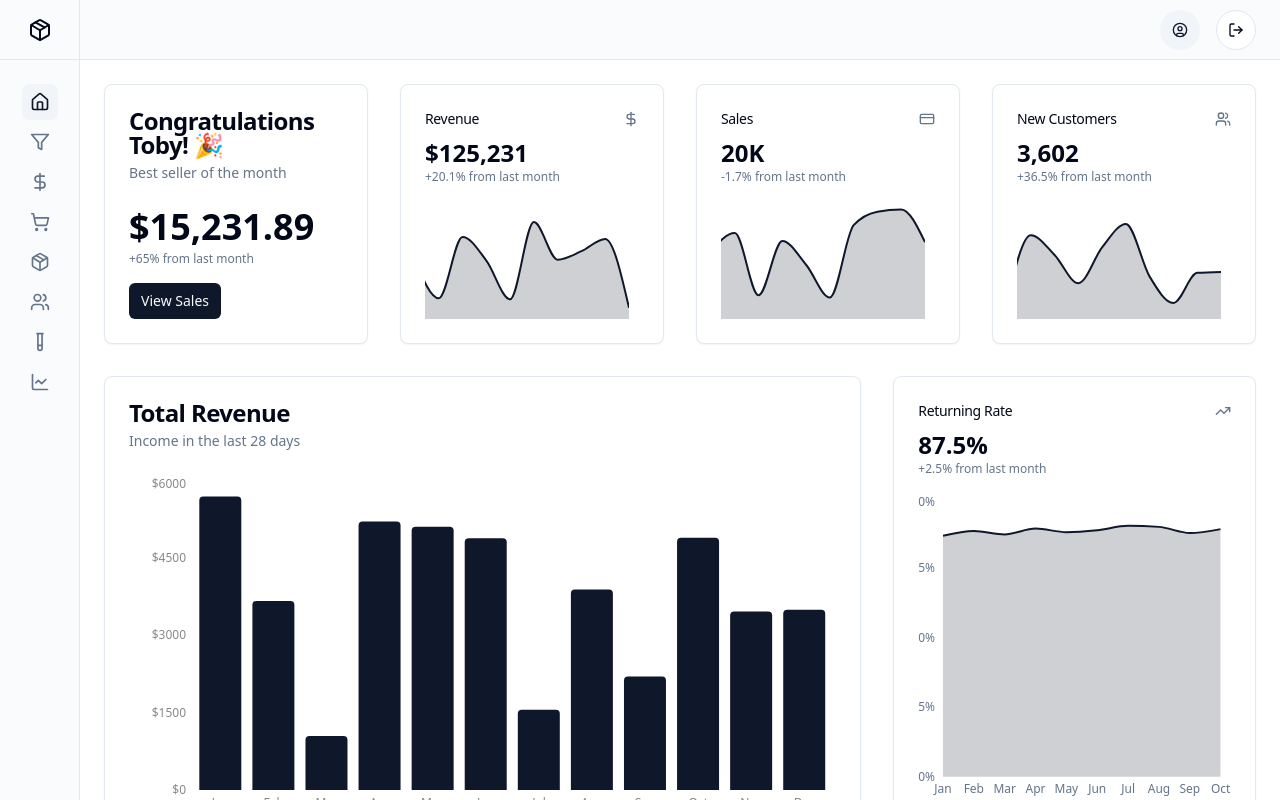
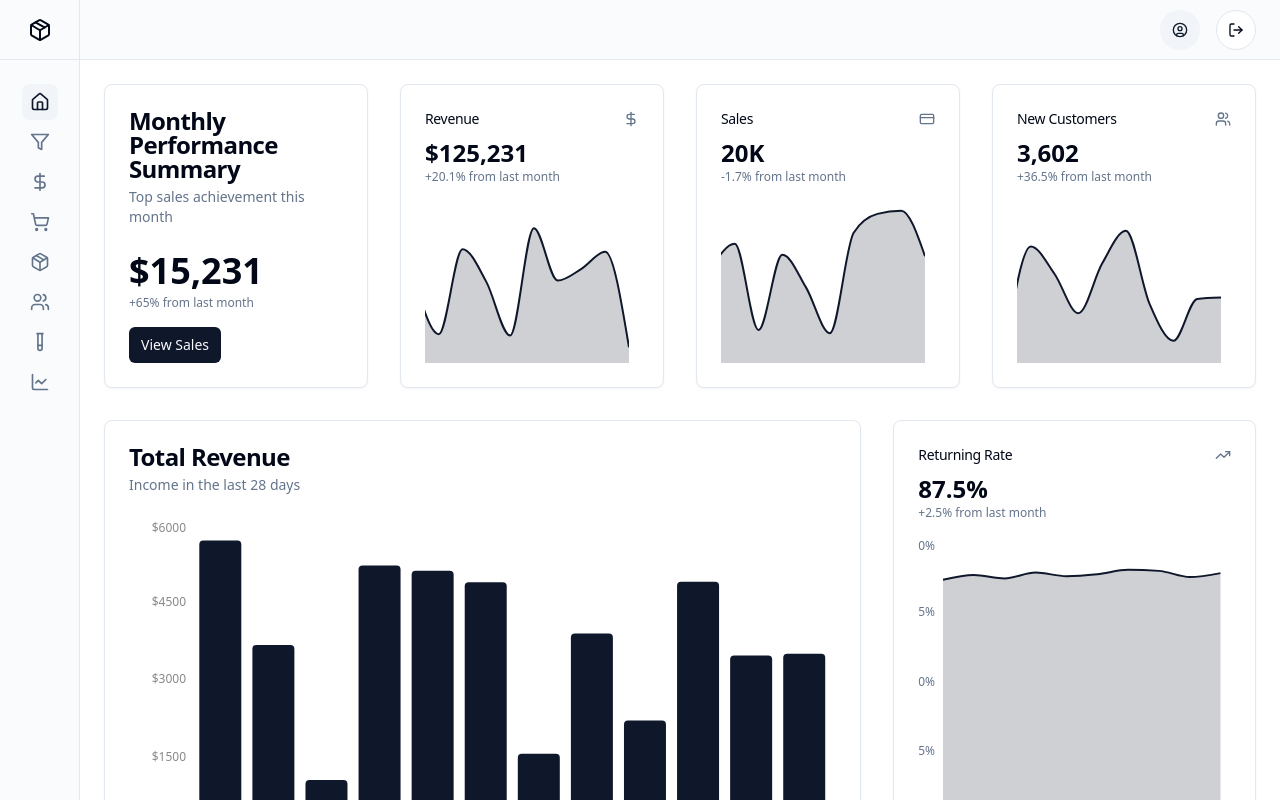
Before and after one commit to ztffn/ecommerce-admin, a React (Vite) app: page /admin/overview in a window 1280 px wide. Shown: the top 800 px of the page. Built offline with nearby package versions, Linux system fonts and the light colour scheme.

Commit message:
Refactor: Update congratulations card
Change the text in the congratulations card to be more grounded and remove the decimal from the sales amount.

```diff
--- a/src/components/admin/CongratulationsCard.tsx
+++ b/src/components/admin/CongratulationsCard.tsx
@@ -12,11 +12,11 @@ export function CongratulationsCard() {
   return (
     <Card className="relative">
       <CardHeader>
-        <CardTitle>Congratulations Toby! 🎉</CardTitle>
-        <CardDescription>Best seller of the month</CardDescription>
+        <CardTitle>Monthly Performance Summary</CardTitle>
+        <CardDescription>Top sales achievement this month</CardDescription>
       </CardHeader>
       <CardContent>
-        <div className="text-4xl font-bold">$15,231.89</div>
+        <div className="text-4xl font-bold">$15,231</div>
         <p className="text-xs text-muted-foreground mt-1">+65% from last month</p>
         <Button size="sm" className="mt-4">
           View Sales
```
